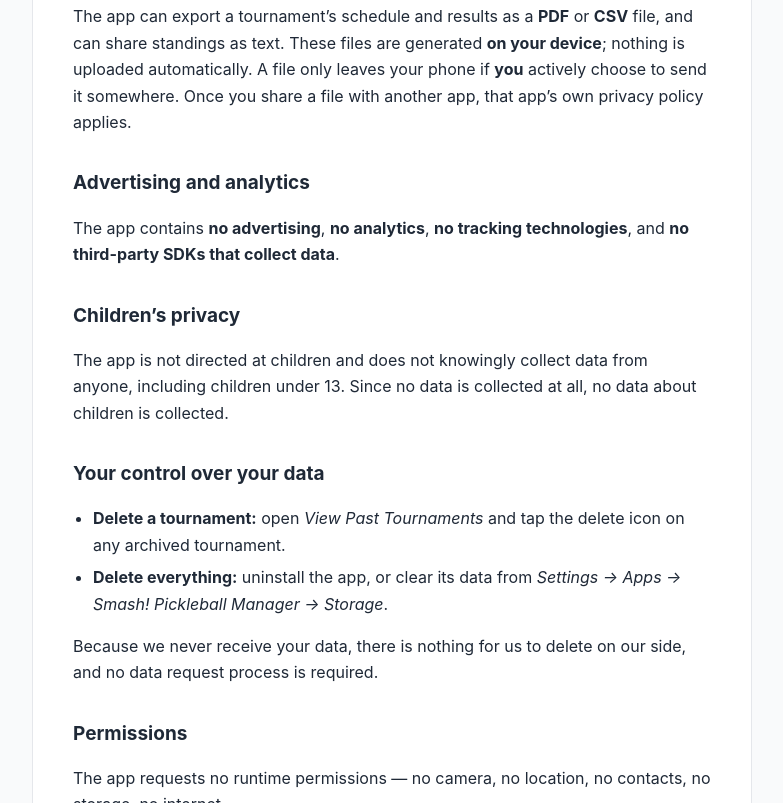
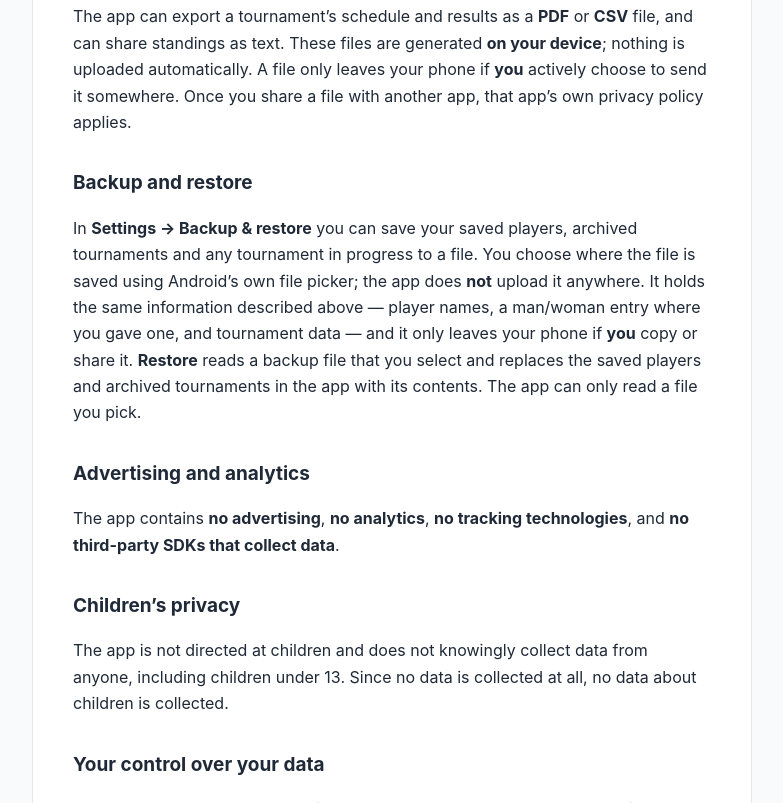
Before and after one commit to elkhawkes/smash-pickleball-privacy, a plain HTML site: page index.html in a window 1280 px wide. Shown: the part 1559-2362 px from the top of the page, without its empty margins (248-1031 px from the left). Drawn offline with Linux system fonts and the light colour scheme.

Commit message:
Privacy: describe in-app Backup & restore; update date
Settings > Backup & restore (live since 1.0) writes a file of player names and
tournaments to a location the user picks and restores from one the user picks.
The policy did not mention it.

Co-Authored-By: Claude Sonnet 5.5 <noreply@anthropic.com>

```diff
--- a/index.html
+++ b/index.html
@@ -31,7 +31,7 @@
 <body>
 <main>
   <h1>Privacy Policy</h1>
-  <div class="updated">Smash! Pickleball Manager · Last updated 16 July 2026</div>
+  <div class="updated">Smash! Pickleball Manager · Last updated 9 October 2026</div>
 
   <p class="lede"><strong>The short version:</strong> Smash! Pickleball Manager does not collect, transmit, or share any of your
   data. Everything you enter stays on your phone. No accounts, no analytics, no advertising, no tracking — the app does not
@@ -75,6 +75,14 @@
   file only leaves your phone if <strong>you</strong> actively choose to send it somewhere. Once you share a file with
   another app, that app’s own privacy policy applies.</p>
 
+  <h2>Backup and restore</h2>
+  <p>In <strong>Settings → Backup &amp; restore</strong> you can save your saved players, archived tournaments and any
+  tournament in progress to a file. You choose where the file is saved using Android’s own file picker; the app does
+  <strong>not</strong> upload it anywhere. It holds the same information described above — player names, a man/woman
+  entry where you gave one, and tournament data — and it only leaves your phone if <strong>you</strong> copy or share it.
+  <strong>Restore</strong> reads a backup file that you select and replaces the saved players and archived tournaments in
+  the app with its contents. The app can only read a file you pick.</p>
+
   <h2>Advertising and analytics</h2>
   <p>The app contains <strong>no advertising</strong>, <strong>no analytics</strong>, <strong>no tracking technologies</strong>,
   and <strong>no third-party SDKs that collect data</strong>.</p>
```
